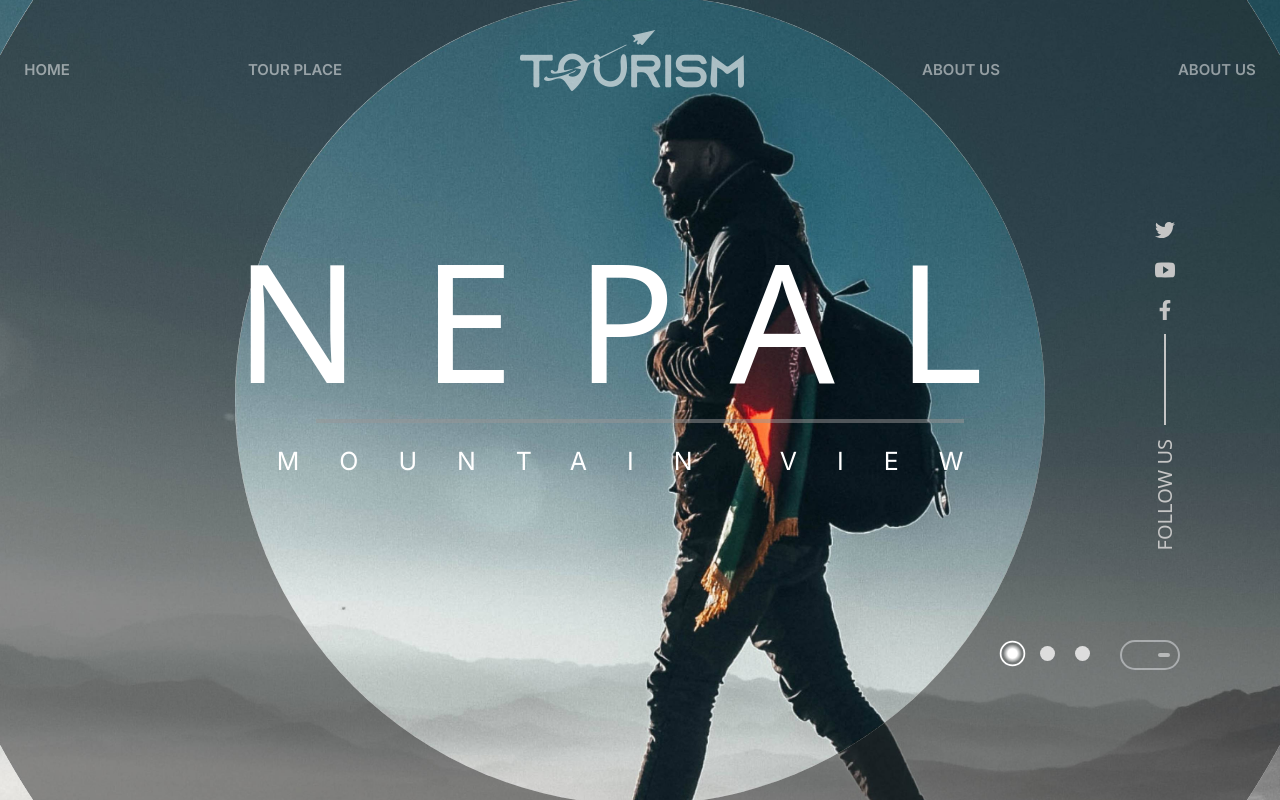
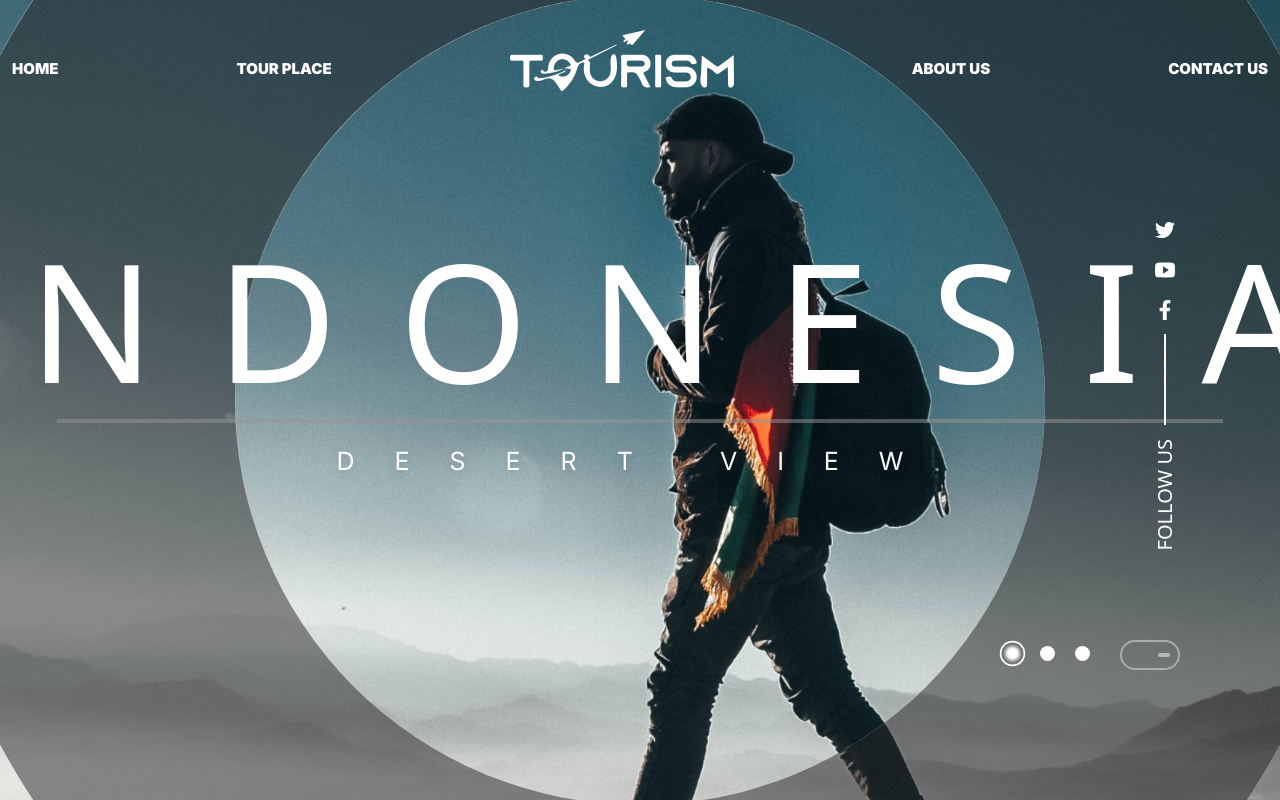
Before and after one commit to MicroBuddy-CEO/Animated-Travel-Destination-Explorer-Website, a React (Vite) app: page / in a window 1280 px wide. Built offline with nearby package versions, Linux system fonts and the light colour scheme.

Commit message:
Project Done

```diff
--- a/src/App.jsx
+++ b/src/App.jsx
@@ -7,7 +7,7 @@ import Button from "./utils/Button";
 const App = () => {
   return (
     <div className="relative">
-      <div className=" w-full absolute top-0 left-0 z-[999]">
+      <div className=" w-full absolute top-0 left-0 z-[99999]">
         <Navbar />
       </div>
       <Slider />
--- a/src/components/navbar/Navbar.css
+++ b/src/components/navbar/Navbar.css
@@ -0,0 +1,9 @@
+ul li:hover {
+  border-bottom: 3px solid white;
+  transition: border-bottom 1s;
+}
+
+
+ul li{
+    border-bottom: 3px solid transparent
+}
--- a/src/components/navbar/Navbar.jsx
+++ b/src/components/navbar/Navbar.jsx
@@ -1,16 +1,17 @@
-import logo from "../../assets/logo.png"
+import logo from "../../assets/logo.png";
+import "./Navbar.css";
 
 const Navbar = () => {
     return (
         <div className="w-full mt-[50px] bg-transparent flex justify-center items-center">
 
 
-            <ul className="flex items-center  gap-[178px] font-Poppins font-[600] font-Inter uppercase text-[15px] text-white text-opacity-[50%]">
+            <ul className="flex items-center  gap-[178px] font-Poppins font-[900] font-Inter uppercase text-[15px] text-white drop-shadow-4xl">
                 <li><a href="">HOME</a></li>
                 <li><a href="">Tour Place</a></li>
-                <li ><a href=""><img src={logo} alt="" className="w-[224px] h-[61px] mt-[-20px]"/></a></li>
+                <div><a href=""><img src={logo} alt="" className="w-[224px] h-[61px] mt-[-20px]"/></a></div>
                 <li><a href="">ABOUT US</a></li>
-                <li><a href="">ABOUT US</a></li>
+                <li><a href="">Contact US</a></li>
             </ul>
 
         </div>
--- a/src/components/slider/Slider.css
+++ b/src/components/slider/Slider.css
@@ -23,7 +23,7 @@
   position: absolute;
   width: 2402px;
   height: 2402px;
-  transition: transform 2s ease, opacity 3s ease;
+  transition: transform 3s ease, opacity 3s ease;
   transform-style: preserve-3d;
   backface-visibility: hidden;
   transform-origin: center center;
@@ -58,7 +58,7 @@
   position: absolute;
   width: 1454px;
   height: 1454px;
-  transition: transform 2s ease, opacity 3s ease;
+  transition: transform 2.5s ease, opacity 3s ease;
   transform-style: preserve-3d;
   backface-visibility: hidden;
   transform-origin: center center;
@@ -128,7 +128,7 @@
   height: 15px;
   padding: 2px;
   border-radius: 50%;
-  background-color: #ddd;
+  background-color: #fff;
   margin: 5px 10px;
   cursor: pointer;
   transition: background-color 0.3s ease;
@@ -143,3 +143,60 @@
     rgba(0, 0, 0, 0) 60%
   );
 }
+
+.slide-foreground .textcontent .active-slide {
+  animation: textCont 5s ease-in-out;
+  opacity: 0;
+}
+
+@keyframes textCont {
+  0% {
+    opacity: 0;
+  }
+  99% {
+    opacity: 0;
+  }
+  100% {
+    opacity: 1;
+  }
+}
+
+.fade-in {
+  opacity: 1;
+  transition: opacity 1s;
+}
+
+.fade-out {
+  opacity: 0;
+  transition: opacity 0.3s;
+}
+
+.fade-in h1 {
+  animation: title 1.5s ease-in-out;
+}
+
+@keyframes title {
+  0% {
+    transform: translateY(40px);
+    opacity: 0;
+  }
+  100% {
+    transform: translateX(0px);
+    opacity: 1;
+  }
+}
+
+.fade-in p {
+  animation: description 1.5s ease-in-out;
+}
+
+@keyframes description {
+  0% {
+    transform: translateY(-40px);
+    opacity: 0;
+  }
+  100% {
+    transform: translateX(0px);
+    opacity: 1;
+  }
+}
--- a/src/components/slider/Slider.jsx
+++ b/src/components/slider/Slider.jsx
@@ -1,36 +1,23 @@
-import {  useState } from "react";
+import { useEffect, useState } from "react";
 import "./Slider.css";
 
 export default function Slider() {
   const [slideIndex, setSlideIndex] = useState(1);
-
+  const [textAnimationClass, setTextAnimationClass] = useState("fade-in");
 
   const moveDot = (index) => {
     setSlideIndex(index);
   };
 
-
-   // Define an array of slide content
-   const slideContent = [
-    {
-      title: "Nepal",
-      description: "Mountain View",
-    },
-    {
-      title: "Thailand",
-      description: "Beach View",
-    },
-    {
-      title: "Indonesia",
-      description: "Hill View",
-    },
-  ];
-
-
+  useEffect(() => {
+    setTextAnimationClass("fade-out");
+    setTimeout(() => {
+      setTextAnimationClass("fade-in");
+    }, 2000);
+  }, [slideIndex]);
 
   return (
     <div className="container-slider">
-
       {/* Largest background slider */}
       <div className="slider-largest-background">
         {[1, 2, 3].map((obj, index) => {
@@ -77,25 +64,40 @@ export default function Slider() {
       <div className="slider-foreground relative">
         {[1, 2, 3].map((obj, index) => {
           const isActiveSlide = slideIndex === index + 1;
-          const content = slideContent[index];
+          // const content = slideContent[index];
           return (
-            <div key={obj.id} className={`slide-foreground flex flex-col justify-center items-center ${ isActiveSlide ? "active-slide" : ""}`}>
-              <img src={`../../src/assets/sm${index + 1}.jpg`} alt="" className="foregroundImg"/>
-
-              <div className={`absolute flex flex-col items-center textcontent ${ slideIndex ? "text-visible" : ""}`}>
-                <h1 className="text-[165px] text-white uppercase tracking-[62px] leading-[0px]">
-                  {content.title}
-                </h1>
-                <div className="w-[80%] h-[4px] bg-[#979696] opacity-[50%] mt-[100px]" />
-                <p className="mt-[20px] font-Inter text-[25px] text-white uppercase tracking-[40px]">
-                  {content.description}
-                </p>
-              </div>
-
-
+            <div
+              key={obj.id}
+              className={`slide-foreground flex flex-col justify-center items-center ${
+                isActiveSlide ? "active-slide" : ""
+              }`}
+            >
+              <img
+                src={`../../src/assets/sm${index + 1}.jpg`}
+                alt=""
+                className="foregroundImg"
+              />
             </div>
           );
         })}
+      </div>
+
+      {/* Text Slider */}
+      <div className={`slider-text absolute ${textAnimationClass}`}>
+        <div className={`flex flex-col items-center ${ slideIndex ? "text-visible" : ""}`}>
+
+          <h1 className="text-[165px] text-white uppercase tracking-[62px] leading-[0px]">
+            {slideIndex === 1 ? "Indonesia" : slideIndex === 2 ? "Nepal": "Thailand"}
+          </h1>
+
+          <div className="w-[80%] h-[4px] bg-[#979696] opacity-[50%] mt-[100px]" />
+
+          <p className="mt-[20px] font-Inter text-[25px] text-white uppercase tracking-[40px] drop-shadow-lg">
+            {slideIndex === 1 ? "Desert View" : slideIndex === 2 ? "River View" : "Hills View"}
+          </p>
+
+        </div>
+
       </div>
 
       {/* Dots */}
--- a/src/components/social-icons/SocialIcons.jsx
+++ b/src/components/social-icons/SocialIcons.jsx
@@ -3,13 +3,13 @@ import { IoLogoYoutube } from "react-icons/io5";
 
 const SocialIcons = () => {
   return (
-    <div className="flex flex-col items-center gap-[14px] text-[#C5C5C5]">
+    <div className="flex flex-col items-center gap-[14px] text-white">
       <div className="flex flex-col gap-[20px] text-[20px] ">
         <FaTwitter />
         <IoLogoYoutube />
         <FaFacebookF />
       </div>
-      <div className="w-[2px] h-[91px] bg-[#C5C5C5]" />
+      <div className="w-[2px] h-[91px] bg-white" />
       <p className="verticleText text-[20px] font-Poppins font-medium uppercase">
         Follow Us
       </p>
```
Also changed, not shown: src/assets/logo.png.
